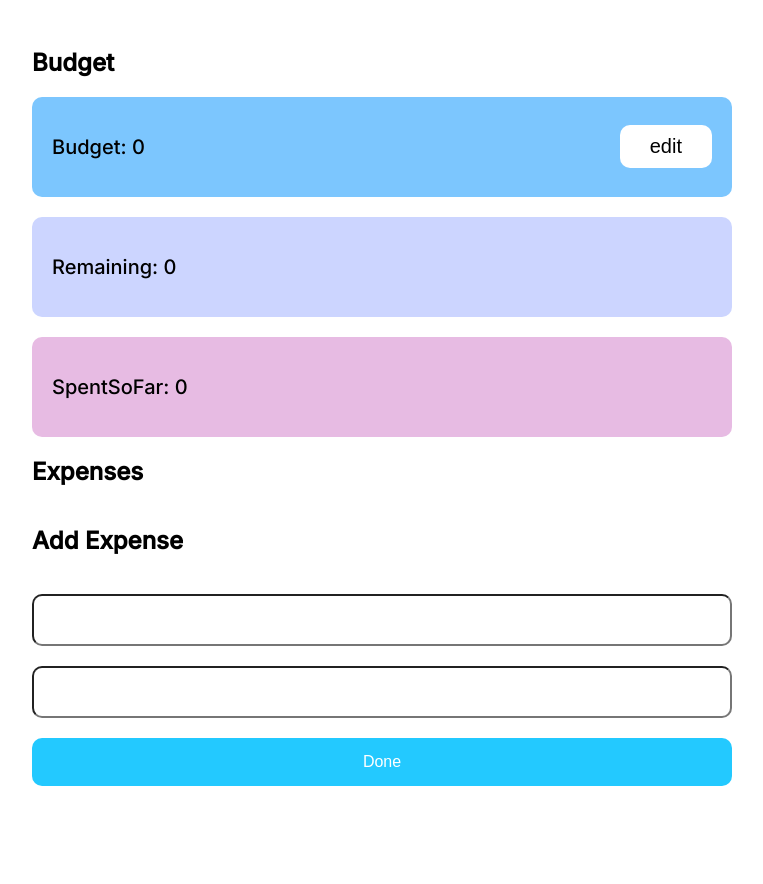
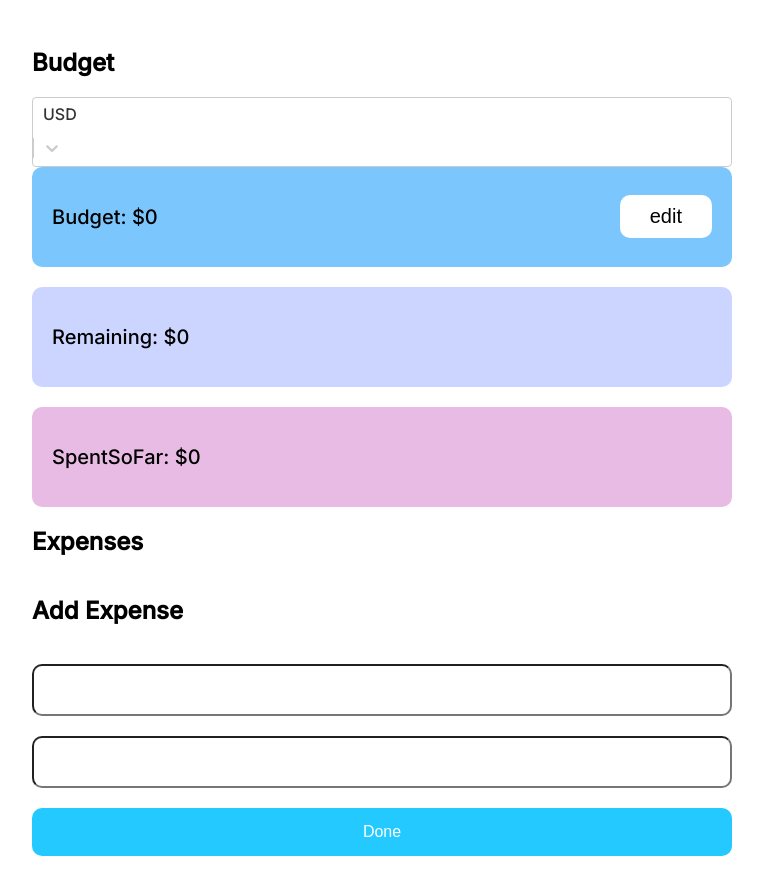
Before and after one commit to VitalkaMihal/react-budget-app, a React (Create React App) app: page / in a window 1280 px wide. Shown: the whole page, without its empty margins (258-1021 px from the left). Before the commit the page ends 814 px from the top, so only its background shows below. Built offline with nearby package versions, Linux system fonts and the light colour scheme.

Commit message:
feat(project-4): add currency

```diff
--- a/src/components/Badge/Badge.tsx
+++ b/src/components/Badge/Badge.tsx
@@ -1,10 +1,18 @@
 import React from "react";
 import { StyledBadge } from "./styles";
+import { UseCurrencyContext } from "../../context/CurrencyContext/CurrencyContext";
 
 interface BadgeProps {
   cost: string;
 }
 
 export const Badge = ({ cost }: BadgeProps) => {
-  return <StyledBadge>{cost}</StyledBadge>;
+  const { currencyValue } = UseCurrencyContext();
+
+  return (
+    <StyledBadge>
+      {currencyValue}
+      {cost}
+    </StyledBadge>
+  );
 };
--- a/src/components/Budget/Budget.tsx
+++ b/src/components/Budget/Budget.tsx
@@ -3,6 +3,7 @@ import { useBudgetContext } from "../../context/BudgetContext/BudgetContext";
 import { StyledBudget, Edit, Save, SaveInput } from "./styles";
 import { useToggle } from "../../hooks/useToggle";
 import { useForm } from "react-hook-form";
+import { UseCurrencyContext } from "../../context/CurrencyContext/CurrencyContext";
 
 interface BudgetOnSubmitProps {
   enterBudget: string;
@@ -18,11 +19,16 @@ export const Budget = () => {
     setIsTextChanged();
   };
 
+  const { currencyValue } = UseCurrencyContext();
+
   return (
     <StyledBudget>
       {isTextChanged || (
         <>
-          <p>Budget: {budget}</p>
+          <p>
+            Budget: {currencyValue}
+            {budget}
+          </p>
           <Edit onClick={setIsTextChanged}>edit</Edit>
         </>
       )}
--- a/src/components/BudgetList/BudgetList.tsx
+++ b/src/components/BudgetList/BudgetList.tsx
@@ -2,11 +2,15 @@ import React from "react";
 import { Budget } from "../Budget/Budget";
 import { Remaining } from "../Remaining/Remaining";
 import { SpentSoFar } from "../SpentSoFar/SpentSoFar";
+import { SelectCurrency } from "../Select/Select";
 
 export const BudgetList = () => {
   return (
     <div>
-      <h2>Budget</h2>
+      <div>
+        <h2>Budget</h2>
+        <SelectCurrency />
+      </div>
       <Budget />
       <Remaining />
       <SpentSoFar />
--- a/src/components/Remaining/Remaining.tsx
+++ b/src/components/Remaining/Remaining.tsx
@@ -2,12 +2,15 @@ import React, { useEffect, useState } from "react";
 import { Overspending, StyledRemaining } from "./styles";
 import { UseExpensesContext } from "../../context/ExpensesContext/ExpensesContext";
 import { useBudgetContext } from "../../context/BudgetContext/BudgetContext";
+import { UseCurrencyContext } from "../../context/CurrencyContext/CurrencyContext";
 
 export const Remaining = () => {
   const { expenses } = UseExpensesContext();
   const { budget } = useBudgetContext();
   const [remaining, setRemaining] = useState(0);
   const [positiveSaldo, setPositiveSaldo] = useState(true);
+
+  const { currencyValue } = UseCurrencyContext();
 
   useEffect(() => {
     if (remaining >= 0) {
@@ -24,8 +27,18 @@ export const Remaining = () => {
 
   return (
     <>
-      {positiveSaldo && <StyledRemaining>Remaining: {remaining}</StyledRemaining>}
-      {positiveSaldo || <Overspending>Overspending by $100 {remaining * -1}</Overspending>}
+      {positiveSaldo && (
+        <StyledRemaining>
+          Remaining: {currencyValue}
+          {remaining}
+        </StyledRemaining>
+      )}
+      {positiveSaldo || (
+        <Overspending>
+          Overspending by {currencyValue}
+          {remaining * -1}
+        </Overspending>
+      )}
     </>
   );
 };
--- /dev/null
+++ b/src/components/Select/Select.tsx
@@ -0,0 +1,8 @@
+import React from "react";
+import Select from "react-select";
+import { UseCurrencyContext } from "../../context/CurrencyContext/CurrencyContext";
+
+export const SelectCurrency = () => {
+  const { options, option, handleCurrencySelect } = UseCurrencyContext();
+  return <Select options={options} defaultValue={option} onChange={handleCurrencySelect} />;
+};
--- a/src/components/SpentSoFar/SpentSoFar.tsx
+++ b/src/components/SpentSoFar/SpentSoFar.tsx
@@ -1,12 +1,20 @@
 import React, { useEffect, useState } from "react";
 import { Spent } from "./styles";
 import { UseExpensesContext } from "../../context/ExpensesContext/ExpensesContext";
+import { UseCurrencyContext } from "../../context/CurrencyContext/CurrencyContext";
 
 export const SpentSoFar = () => {
   const [spent, setSpent] = useState(0);
   const { expenses } = UseExpensesContext();
+  const { currencyValue } = UseCurrencyContext();
+
   useEffect(() => {
     setSpent(expenses.reduce((spent, expense) => spent + Number(expense.cost), 0));
   }, [expenses]);
-  return <Spent>SpentSoFar: {spent}</Spent>;
+  return (
+    <Spent>
+      SpentSoFar: {currencyValue}
+      {spent}
+    </Spent>
+  );
 };
--- /dev/null
+++ b/src/context/CurrencyContext/CurrencyContext.tsx
@@ -0,0 +1,52 @@
+import { ReactNode, createContext, useContext, useState } from "react";
+import { SingleValue } from "react-select";
+
+export interface OptionProps {
+  readonly value: string;
+  readonly label: string;
+}
+
+export const options: OptionProps[] = [
+  { value: "$", label: "USD" },
+  { value: "€", label: "EUR" },
+  { value: "£", label: "GBR" },
+];
+
+interface CurrencyContextState {
+  options: OptionProps[];
+  option: OptionProps;
+  handleCurrencySelect: (event: SingleValue<OptionProps>) => void;
+  currencyValue: string;
+}
+
+interface CurrencyContextProviderProps {
+  children: ReactNode;
+}
+
+const CurrencyContext = createContext<CurrencyContextState>({} as CurrencyContextState);
+
+const useCurrencyContextValue = () => {
+  const [currency, setCurrency] = useState<CurrencyContextState>(() => {
+    return {
+      options: options,
+      option: options[0],
+      currencyValue: options[0].value,
+      handleCurrencySelect: (event: SingleValue<OptionProps>) => {
+        if (event) {
+          setCurrency((context) => ({ ...context, option: event, currencyValue: event.value }));
+        }
+      },
+    };
+  });
+  return currency;
+};
+
+export const UseCurrencyContext = () => useContext(CurrencyContext);
+
+export const CurrencyContextProvider = ({ children }: CurrencyContextProviderProps) => {
+  return (
+    <CurrencyContext.Provider value={useCurrencyContextValue()}>
+      {children}
+    </CurrencyContext.Provider>
+  );
+};
--- a/src/index.tsx
+++ b/src/index.tsx
@@ -4,13 +4,16 @@ import ReactDOM from "react-dom/client";
 import App from "./App";
 import { ExpenseContextProvider } from "./context/ExpensesContext/ExpensesContext";
 import { BudgetContextProvider } from "./context/BudgetContext/BudgetContext";
+import { CurrencyContextProvider } from "./context/CurrencyContext/CurrencyContext";
 
 const root = ReactDOM.createRoot(document.getElementById("root") as HTMLElement);
 root.render(
-  <BudgetContextProvider>
-    <ExpenseContextProvider>
-      <GlobalStyles />
-      <App />
-    </ExpenseContextProvider>
-  </BudgetContextProvider>,
+  <CurrencyContextProvider>
+    <BudgetContextProvider>
+      <ExpenseContextProvider>
+        <GlobalStyles />
+        <App />
+      </ExpenseContextProvider>
+    </BudgetContextProvider>
+  </CurrencyContextProvider>,
 );
```
